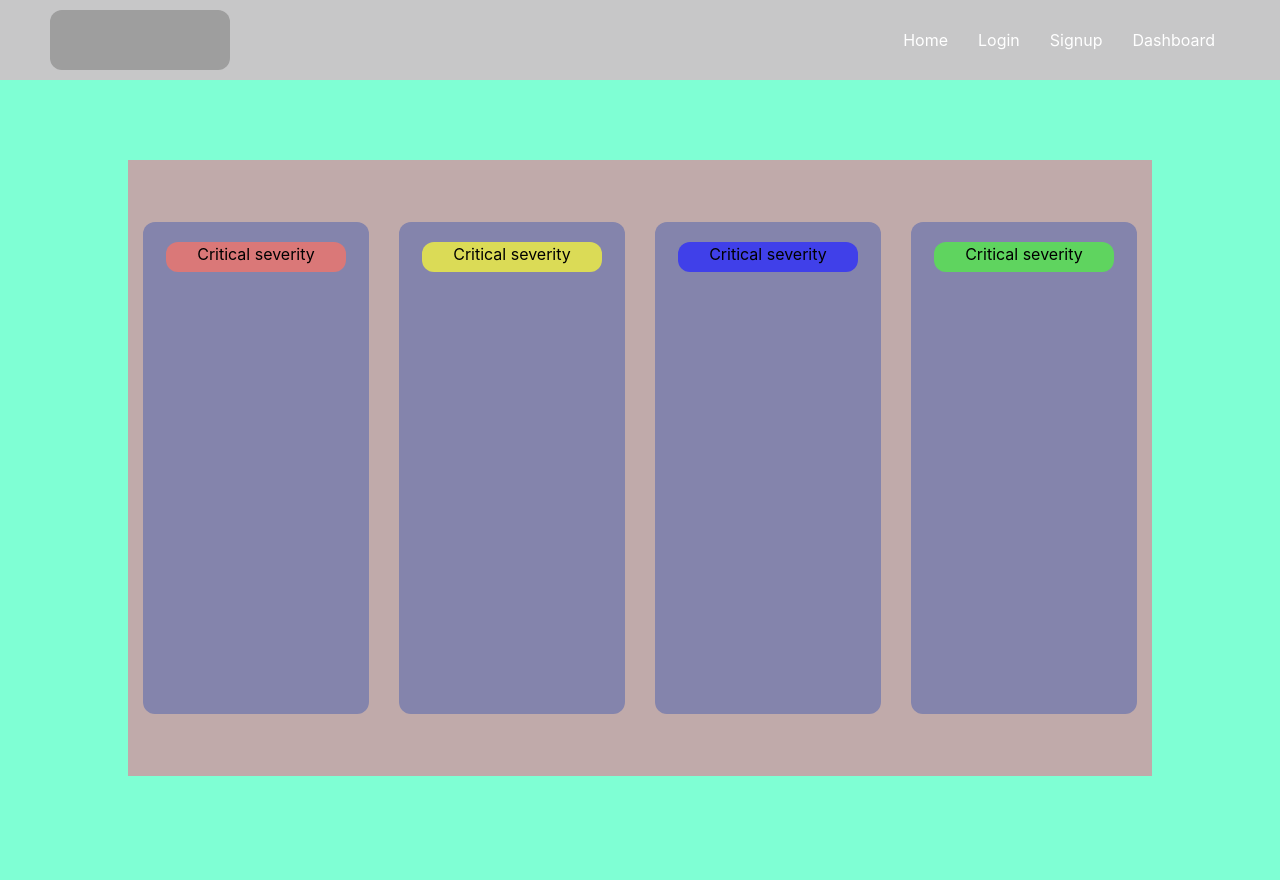
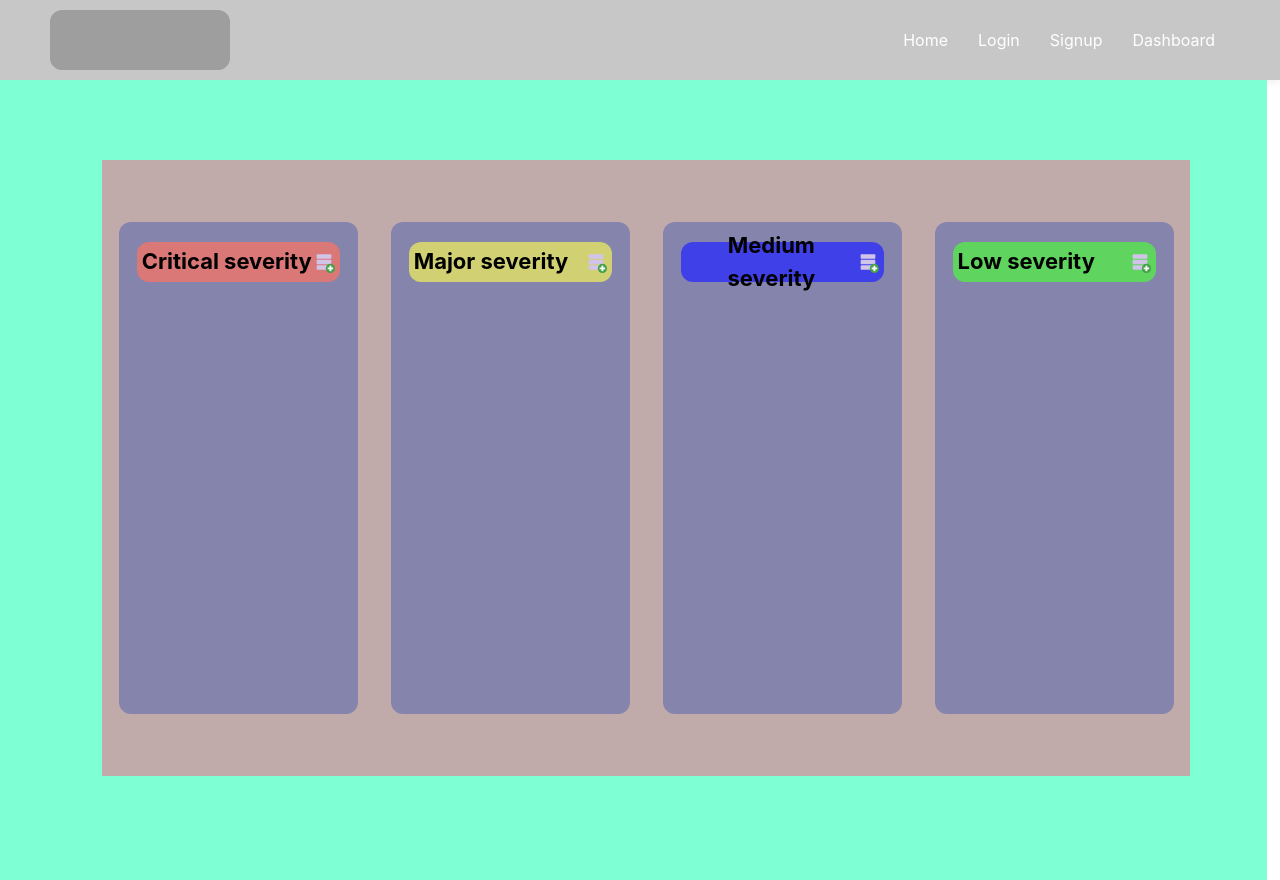
Before and after one commit to satyamasai/bugtracker, a React (Create React App) app in the folder frontend/: page /mydashboard in a window 1280 px wide. Built offline with nearby package versions, Linux system fonts and the light colour scheme; grey boxes are pictures that could not be loaded.

Commit message:
modal for create bug

```diff
--- /dev/null
+++ b/frontend/src/Components/Modal/Modal.jsx
@@ -0,0 +1,65 @@
+import {
+    Modal,
+    ModalOverlay,
+    ModalContent,
+    ModalHeader,
+    ModalFooter,
+    ModalBody,
+    ModalCloseButton,
+    FormControl,
+    FormLabel,
+    Input,
+    Button,
+    useDisclosure,
+  } from '@chakra-ui/react'
+  import React from "react";
+  import { FcAddDatabase } from "react-icons/fc";
+
+
+function InitialFocus() {
+    const { isOpen, onOpen, onClose } = useDisclosure()
+
+    const initialRef = React.useRef(null)
+    const finalRef = React.useRef(null)
+
+    return (
+      <>
+        <button onClick={onOpen}>
+            <FcAddDatabase />
+
+            </button>
+
+        <Modal
+          initialFocusRef={initialRef}
+          finalFocusRef={finalRef}
+          isOpen={isOpen}
+          onClose={onClose}
+        >
+          <ModalOverlay />
+          <ModalContent>
+            <ModalHeader>Report Bug</ModalHeader>
+            <ModalCloseButton />
+            <ModalBody pb={6}>
+              <FormControl>
+                <FormLabel>Name</FormLabel>
+                <Input ref={initialRef} placeholder='Write Bug name' />
+              </FormControl>
+
+
+            </ModalBody>
+
+            <ModalFooter>
+              <Button colorScheme='blue' mr={3}>
+                Save
+              </Button>
+              <Button onClick={onClose}>Cancel</Button>
+            </ModalFooter>
+          </ModalContent>
+        </Modal>
+      </>
+    )
+  }
+
+
+
+  export default InitialFocus
--- a/frontend/src/Pages/Dashboard.jsx
+++ b/frontend/src/Pages/Dashboard.jsx
@@ -1,29 +1,38 @@
 import React from "react";
 import "../Styles/dashboard.css";
+import { FcAddDatabase } from "react-icons/fc";
+import InitialFocus from "../Components/Modal/Modal";
 
 const Dashboard = () => {
+  const handleAddTasks = () => {
+    console.log("hat");
+  };
+
   return (
     <div className="dashboard_container">
       <div className="tasks_parent">
         <div className="critical_tasks tasks_container">
           <div id="critical" className="task_heading">
             <h1>Critical severity</h1>
+            <InitialFocus />
           </div>
-
         </div>
         <div className="major_tasks tasks_container">
           <div id="major" className="task_heading ">
-            <h1>Critical severity</h1>
+            <h1>Major severity</h1>
+            <InitialFocus />
           </div>
         </div>
         <div className="medium_tasks tasks_container">
           <div id="medium" className="task_heading">
-            <h1>Critical severity</h1>
+            <h1>Medium severity</h1>
+            <InitialFocus />
           </div>
         </div>
         <div className="low_tasks tasks_container">
           <div id="low" className="task_heading">
-            <h1>Critical severity</h1>
+            <h1>Low severity</h1>
+            <InitialFocus />
           </div>
         </div>
       </div>
--- a/frontend/src/Styles/dashboard.css
+++ b/frontend/src/Styles/dashboard.css
@@ -1,21 +1,23 @@
 .dashboard_container {
-  width: 100vw;
+  width: 99vw;
   height: 100vh;
   background-color: aquamarine;
+box-sizing: border-box;
 }
 
 .tasks_parent {
-  width: 80%;
+  width: 85%;
   height: 70%;
   background-color: rgb(192, 170, 170);
 margin: 80px auto;
 display: flex;
 justify-content: space-around;
+
+position: absolute;
+left: 8%;
+right: 10%;
 box-sizing: border-box;
 
-position: absolute;
-left: 10%;
-right: 10%;
 }
 .tasks_container {
     width: 22%;
@@ -25,18 +27,27 @@ margin: auto;
 border-radius: 12px;
 }
 .task_heading{
-    width: 80%;
-    height: 30px;
+    width: 85%;
+    height: 40px;
     background-color:blue;
     border-radius: 12px;
 margin:20px auto;
 color: black;
+/* text-align: center; */
+/* align-items: center; */
+display: flex;
+justify-content: space-between;
+align-items: center;
+font-size: 22px;
+box-sizing: border-box;
+font-weight: bold;
+padding: 5px;
 }
 #critical{
     background-color: rgb(218, 120, 120);
 }
 #major{
-    background-color: rgb(219, 219, 86);
+    background-color: rgb(209, 209, 116);
 }
 #medium{
     background-color: rgb(64, 64, 233);
```
